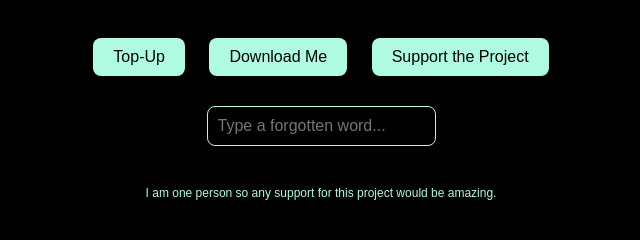
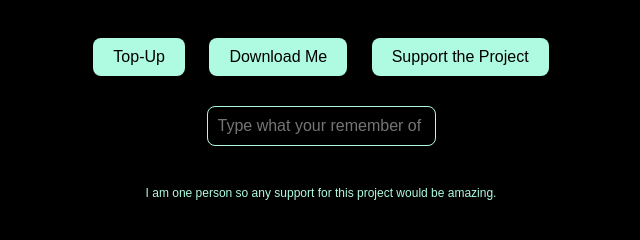
Before and after one commit to S-i-n-k-h-o-l-e/memorygate, a plain HTML site: page index.html in a window 1280 px wide. Shown: the top 240 px of the page, 319-959 px from the left. Drawn offline with Linux system fonts and the light colour scheme.

Commit message:
Update index.html

```diff
--- a/index.html
+++ b/index.html
@@ -75,7 +75,7 @@
   <button class="button">Support the Project</button>
 
   <div>
-    <input type="text" class="input-box" placeholder="Type a forgotten word...">
+    <input type="text" class="input-box" placeholder="Type what your remember of what you forgot...">
   </div>
 
   <p style="margin-top: 40px; font-size: 12px; color: #aefbe1;">
```
